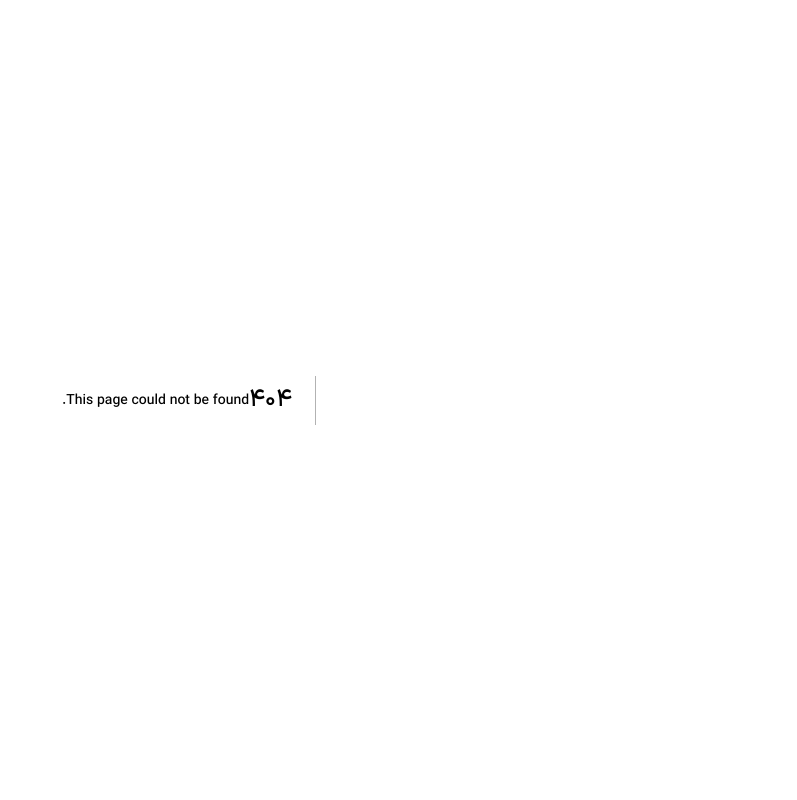
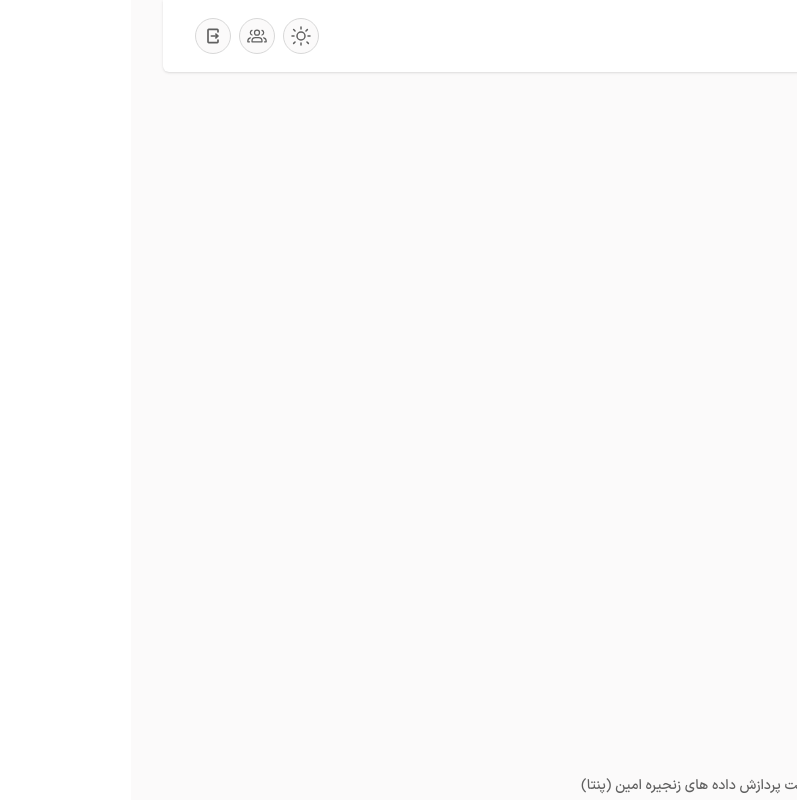
Before and after one commit to mohammad-salehi/blockbin, a Next.js app: page /panel/entity/1 in a window 1280 px wide. Before the commit this address had no page. Shown: the whole page, without its empty margins (483-1280 px from the left). Built offline with nearby package versions, Linux system fonts and the light colour scheme; what @heathmont/moon-themes would draw is missing.

Commit message:
entity types list

```diff
--- a/src/app/panel/entities/page.js
+++ b/src/app/panel/entities/page.js
@@ -54,7 +54,6 @@ const Page = () => {
                         SetEntitieNumber(response.data.count)
                         if (response.status === 200) {
                             SetData(response.data.results)
-                            console.log(response.data.results)
                         } else if (response.status === 204) {
                             SetData([])
                             SetEntitieNumber(0)
--- /dev/null
+++ b/src/app/panel/entity/[id]/page.js
@@ -0,0 +1,11 @@
+import React from 'react'
+
+const Page = () => {
+  return (
+    <div>
+      id
+    </div>
+  )
+}
+
+export default Page
--- /dev/null
+++ b/src/app/panel/entity/type/page.js
@@ -0,0 +1,11 @@
+import React from 'react'
+
+const Page = () => {
+  return (
+    <div>
+      type
+    </div>
+  )
+}
+
+export default Page
```
